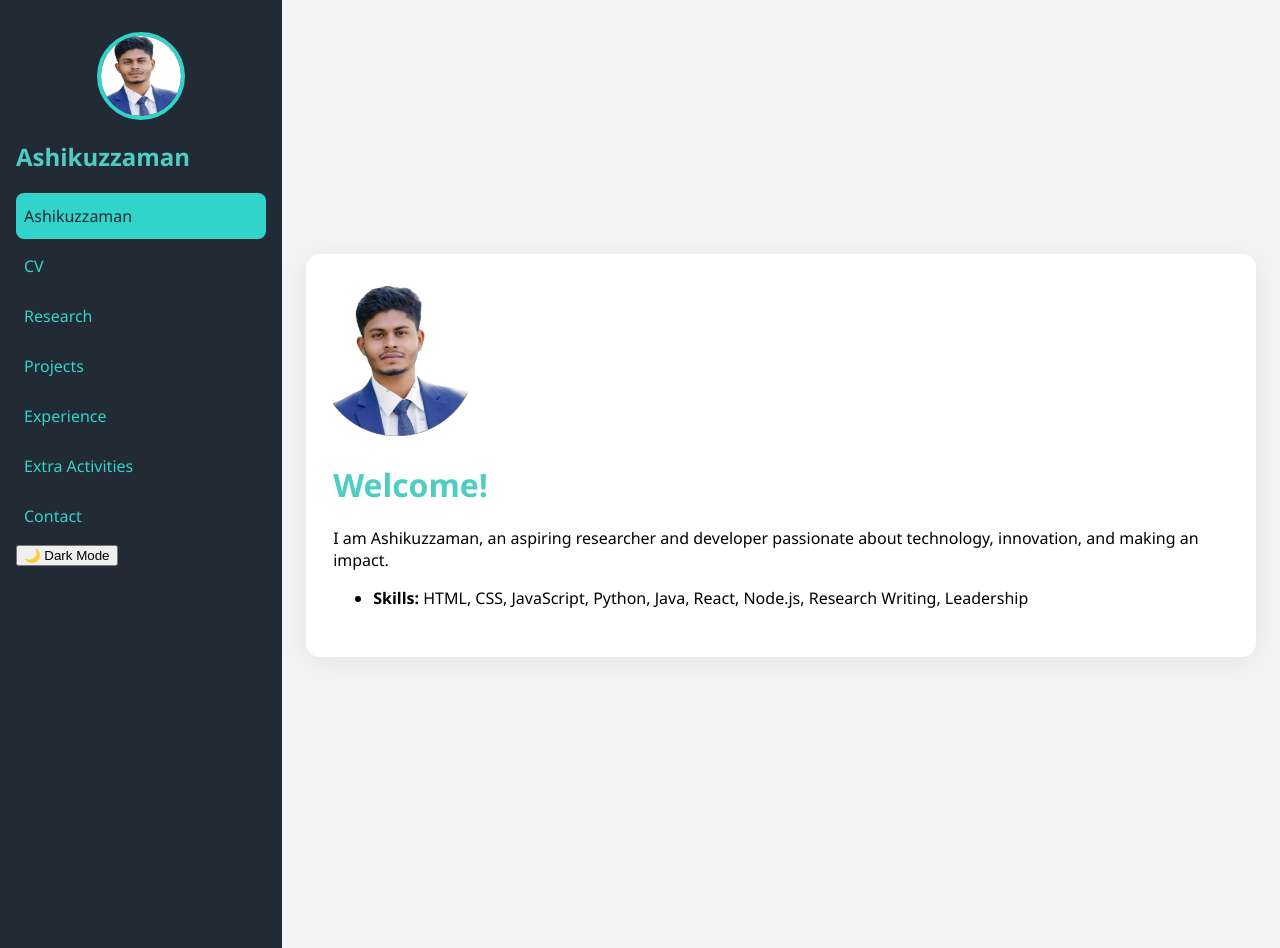
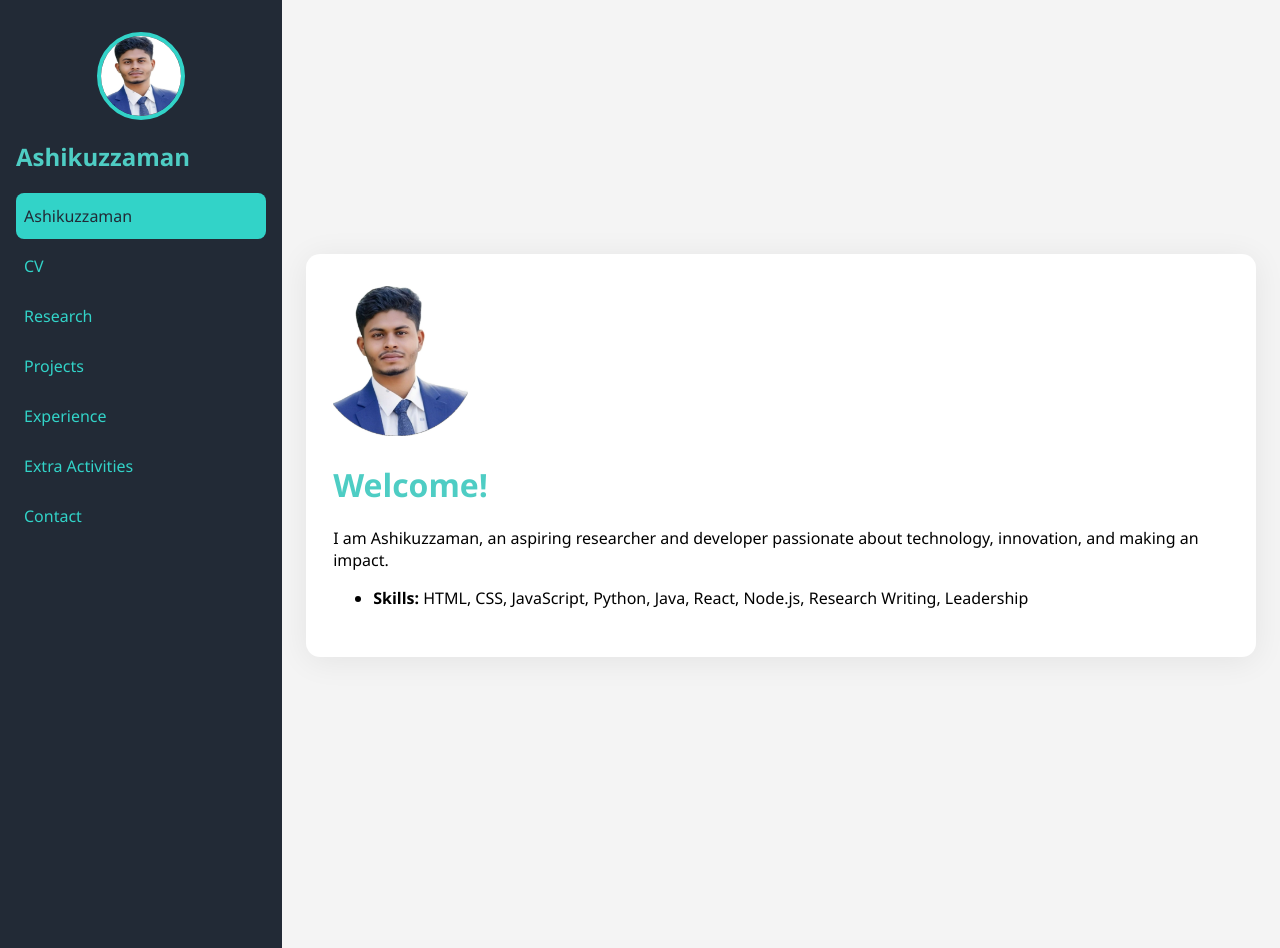
Before and after one commit to Ashikuzzaman026/ashikuzzaman026.github.io, a Jekyll site: the page built from index.md, in a window 1280 px wide. Built offline with Jekyll 4.4.1, drawn with Linux system fonts in a browser that asks for light colours.

Commit message:
Update sidebar.html

```diff
--- a/_includes/sidebar.html
+++ b/_includes/sidebar.html
@@ -1,4 +1,7 @@
-<div class="sidebar">
+<button class="hamburger" aria-label="Open navigation" onclick="toggleSidebar()">
+  <span></span>
+</button>
+<div class="sidebar" id="sidebar">
   <img src="/profile.jpg" class="profile-img" alt="Profile Picture">
   <h2>Ashikuzzaman</h2>
   <nav>
@@ -10,23 +13,21 @@
     <a href="/extra-activities" {% if page.url == "/extra-activities" %}class="active"{% endif %}>Extra Activities</a>
     <a href="/contact" {% if page.url == "/contact" %}class="active"{% endif %}>Contact</a>
   </nav>
-  <button class="dark-toggle" onclick="toggleDarkMode()">
-    <span id="dark-icon">🌙</span> Dark Mode
-  </button>
 </div>
 <script>
-function toggleDarkMode() {
-    document.body.classList.toggle('dark');
-    let isDark = document.body.classList.contains('dark');
-    localStorage.setItem('theme', isDark ? 'dark' : 'light');
-    document.getElementById('dark-icon').textContent = isDark ? '☀️' : '🌙';
+function toggleSidebar() {
+  document.getElementById('sidebar').classList.toggle('open');
+  document.body.classList.toggle('sidebar-open');
 }
-(function() {
-    document.body.classList.add('sidebar-mode');
-    let theme = localStorage.getItem('theme');
-    if(theme === 'dark') {
-        document.body.classList.add('dark');
-        document.getElementById('dark-icon').textContent = '☀️';
-    }
-})();
+document.addEventListener('click', function(e) {
+  // Close sidebar if clicking outside on mobile
+  if (
+    window.innerWidth < 800 &&
+    document.getElementById('sidebar').classList.contains('open') &&
+    !document.getElementById('sidebar').contains(e.target) &&
+    !e.target.classList.contains('hamburger')
+  ) {
+    toggleSidebar();
+  }
+});
 </script>
```
